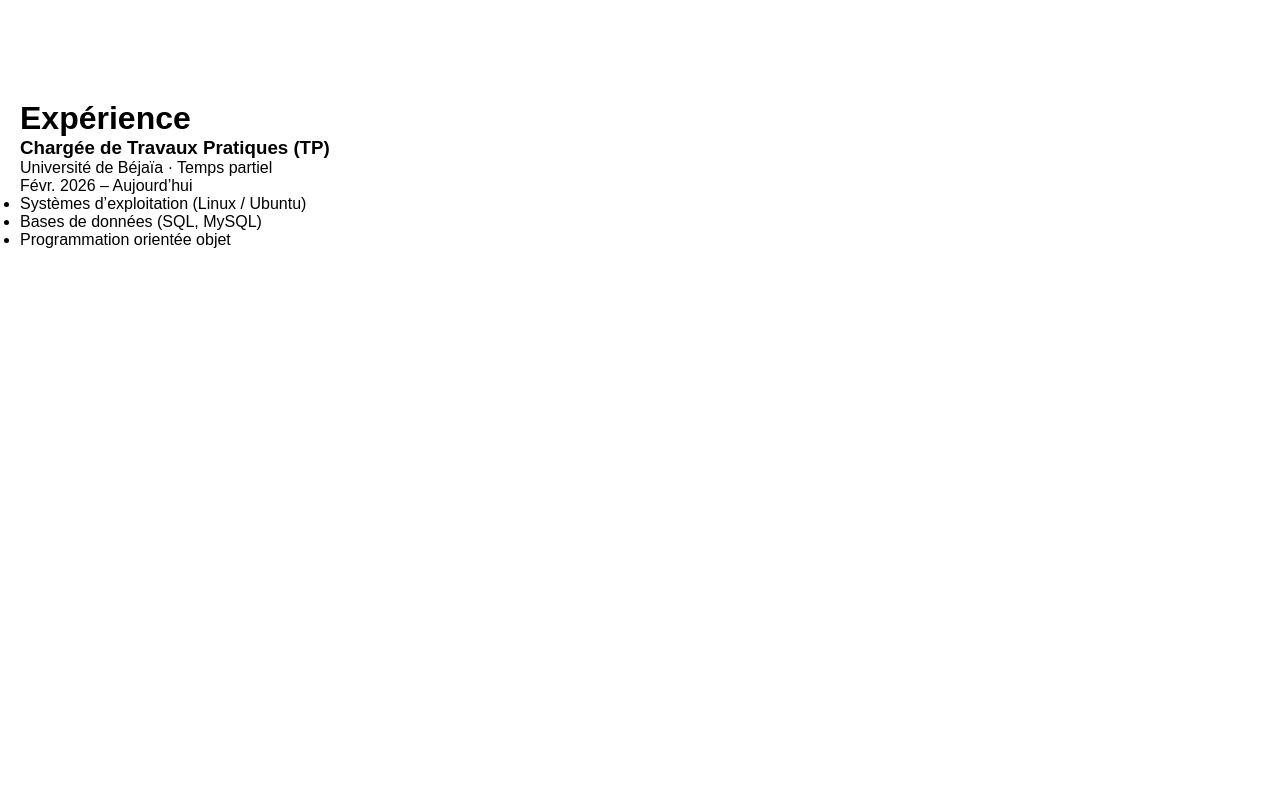
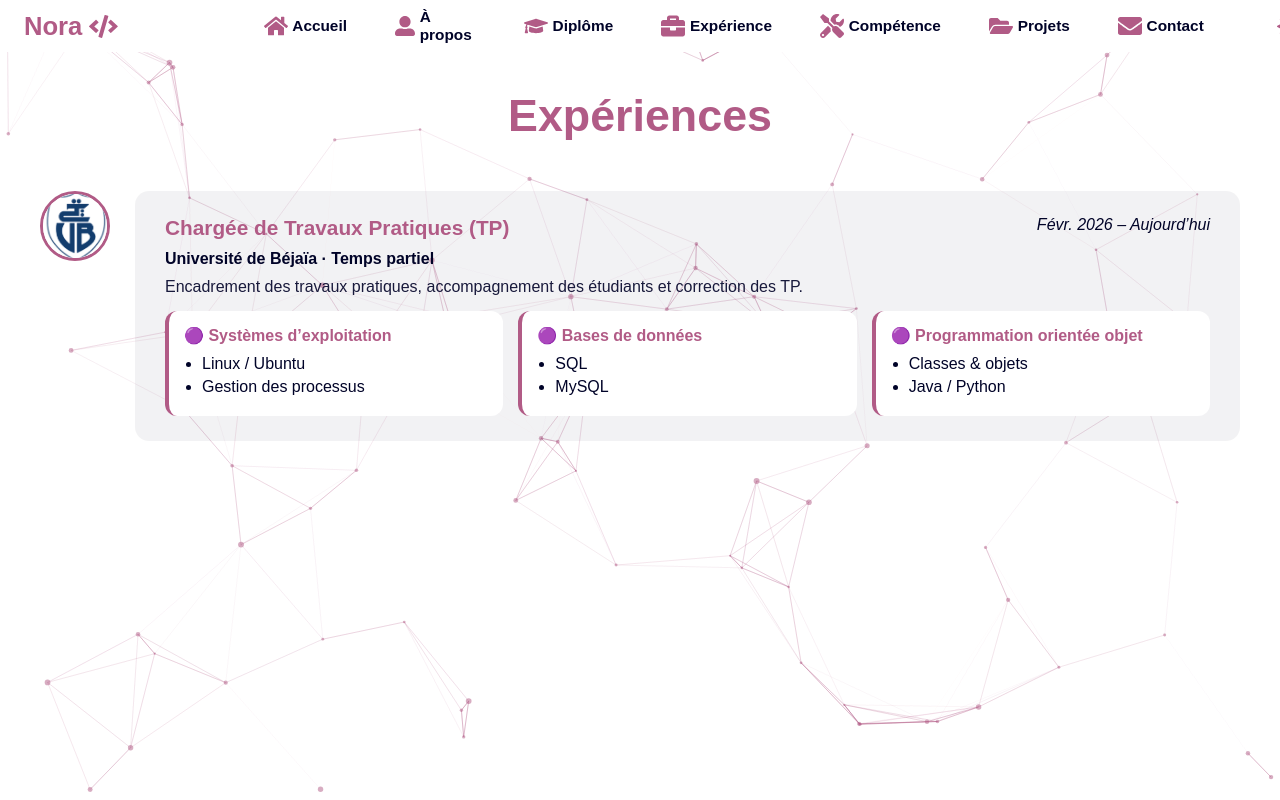
Before and after one commit to NoraBld/nora-portfolio, a React (Vite) app: page /experience in a window 1280 px wide. Built offline with nearby package versions, Linux system fonts and the light colour scheme.

Commit message:
experience

```diff
--- a/src/pages/Experience.jsx
+++ b/src/pages/Experience.jsx
@@ -1,18 +1,229 @@
-// Experience.jsx
+import React, { useState, useEffect } from "react";
+import Navbar from "../components/Navbar";
+import ParticlesBackground from "../components/ParticlesBackground";
+import logoUniv from "../assets/logouniv.png";
+
 export default function Experience() {
+  const [darkMode, setDarkMode] = useState(false);
+
+  useEffect(() => {
+    if (
+      window.matchMedia &&
+      window.matchMedia("(prefers-color-scheme: dark)").matches
+    ) {
+      setDarkMode(true);
+    }
+  }, []);
+
+  const experiences = [
+    {
+      title: "Chargée de Travaux Pratiques (TP)",
+      company: "Université de Béjaïa",
+      type: "Temps partiel",
+      period: "Févr. 2026 – Aujourd’hui",
+      description:
+        "Encadrement des travaux pratiques, accompagnement des étudiants et correction des TP.",
+      modules: [
+        {
+          title: "Systèmes d’exploitation",
+          items: ["Linux / Ubuntu", "Gestion des processus"],
+        },
+        {
+          title: "Bases de données",
+          items: ["SQL", "MySQL"],
+        },
+        {
+          title: "Programmation orientée objet",
+          items: ["Classes & objets", "Java / Python"],
+        },
+      ],
+      logo: logoUniv,
+    },
+  ];
+
   return (
-    <div style={{ padding: "100px 20px" }}>
-      <h1>Expérience</h1>
+    <>
+      <ParticlesBackground backgroundColor={darkMode ? "#000328" : "#ffffff"} />
 
-      <h3>Chargée de Travaux Pratiques (TP)</h3>
-      <p>Université de Béjaïa · Temps partiel</p>
-      <p>Févr. 2026 – Aujourd’hui</p>
+      <Navbar darkMode={darkMode} setDarkMode={setDarkMode} />
 
-      <ul>
-        <li>Systèmes d’exploitation (Linux / Ubuntu)</li>
-        <li>Bases de données (SQL, MySQL)</li>
-        <li>Programmation orientée objet</li>
-      </ul>
-    </div>
+      <div className="exp-page">
+        <h1 className="section-title"> Expériences</h1>
+
+        <div className="timeline-container">
+          {experiences.map((exp, index) => (
+            <div key={index} className="timeline-item">
+              {/* LOGO */}
+              <div className="logo-inside">
+                <img src={exp.logo} alt={exp.company} />
+              </div>
+
+              {/* CARD */}
+              <div className="description">
+                <div className="title-period">
+                  <h3 className="degree-title">{exp.title}</h3>
+                  <span className="period-color">{exp.period}</span>
+                </div>
+
+                <p className="company">
+                  {exp.company} · {exp.type}
+                </p>
+
+                <p className="desc">{exp.description}</p>
+
+                {/* MODULES */}
+                <div className="modules">
+                  {exp.modules.map((m, i) => (
+                    <div key={i} className="module-card">
+                      <h4>🟣 {m.title}</h4>
+                      <ul>
+                        {m.items.map((it, j) => (
+                          <li key={j}>{it}</li>
+                        ))}
+                      </ul>
+                    </div>
+                  ))}
+                </div>
+              </div>
+            </div>
+          ))}
+        </div>
+      </div>
+
+      <style>{`
+        .exp-page {
+          min-height: 100vh;
+          padding-top: 90px;
+          display: flex;
+          flex-direction: column;
+          align-items: center;
+          color: ${darkMode ? "#ffffff" : "#000328"};
+        }
+
+        .section-title {
+          font-size: 2.8rem;
+          color: #B15B86;
+          margin-bottom: 50px;
+          display: flex;
+          align-items: center;
+          gap: 10px;
+        }
+
+        /* TIMELINE */
+        .timeline-container {
+          width: 95%;
+          max-width: 1200px;
+        }
+
+        .timeline-item {
+          display: flex;
+          margin-bottom: 50px;
+        }
+
+        .logo-inside {
+          width: 70px;
+          height: 70px;
+          margin-right: 25px;
+        }
+
+        .logo-inside img {
+          width: 100%;
+          height: 100%;
+          border-radius: 50%;
+          border: 3px solid #B15B86;
+          object-fit: cover;
+        }
+
+        /* CARD */
+        .description {
+          flex: 1;
+          padding: 25px 30px;
+          border-radius: 14px;
+          background: ${darkMode ? "rgba(177,91,134,0.1)" : "rgba(0,3,40,0.05)"};
+          transition: 0.3s;
+        }
+
+        .description:hover {
+          transform: translateX(5px);
+          box-shadow: 0 10px 30px rgba(177, 91, 134, 0.5);
+        }
+
+        .title-period {
+          display: flex;
+          justify-content: space-between;
+          flex-wrap: wrap;
+        }
+
+        .degree-title {
+          color: #B15B86;
+          font-size: 1.3rem;
+          font-weight: bold;
+        }
+
+        .period-color {
+          font-style: italic;
+          color: ${darkMode ? "#ccc" : "#000328"};
+        }
+
+        .company {
+          font-weight: bold;
+          margin: 10px 0;
+        }
+
+        .desc {
+          margin-bottom: 15px;
+          opacity: 0.9;
+        }
+
+        /* MODULES */
+        .modules {
+          display: flex;
+          flex-wrap: wrap;
+          gap: 15px;
+        }
+
+        .module-card {
+          flex: 1;
+          min-width: 220px;
+          background: ${darkMode ? "#0b0b1f" : "#ffffff"};
+          border-left: 4px solid #B15B86;
+          padding: 15px;
+          border-radius: 12px;
+          transition: 0.3s;
+        }
+
+        .module-card:hover {
+          transform: translateY(-5px);
+        }
+
+        .module-card h4 {
+          color: #B15B86;
+          margin-bottom: 10px;
+        }
+
+        ul {
+          padding-left: 18px;
+        }
+
+        li {
+          margin-bottom: 5px;
+        }
+
+        /* MOBILE */
+        @media (max-width: 768px) {
+          .timeline-item {
+            flex-direction: column;
+          }
+
+          .logo-inside {
+            margin-bottom: 15px;
+          }
+
+          .section-title {
+            font-size: 2rem;
+          }
+        }
+      `}</style>
+    </>
   );
 }
```
